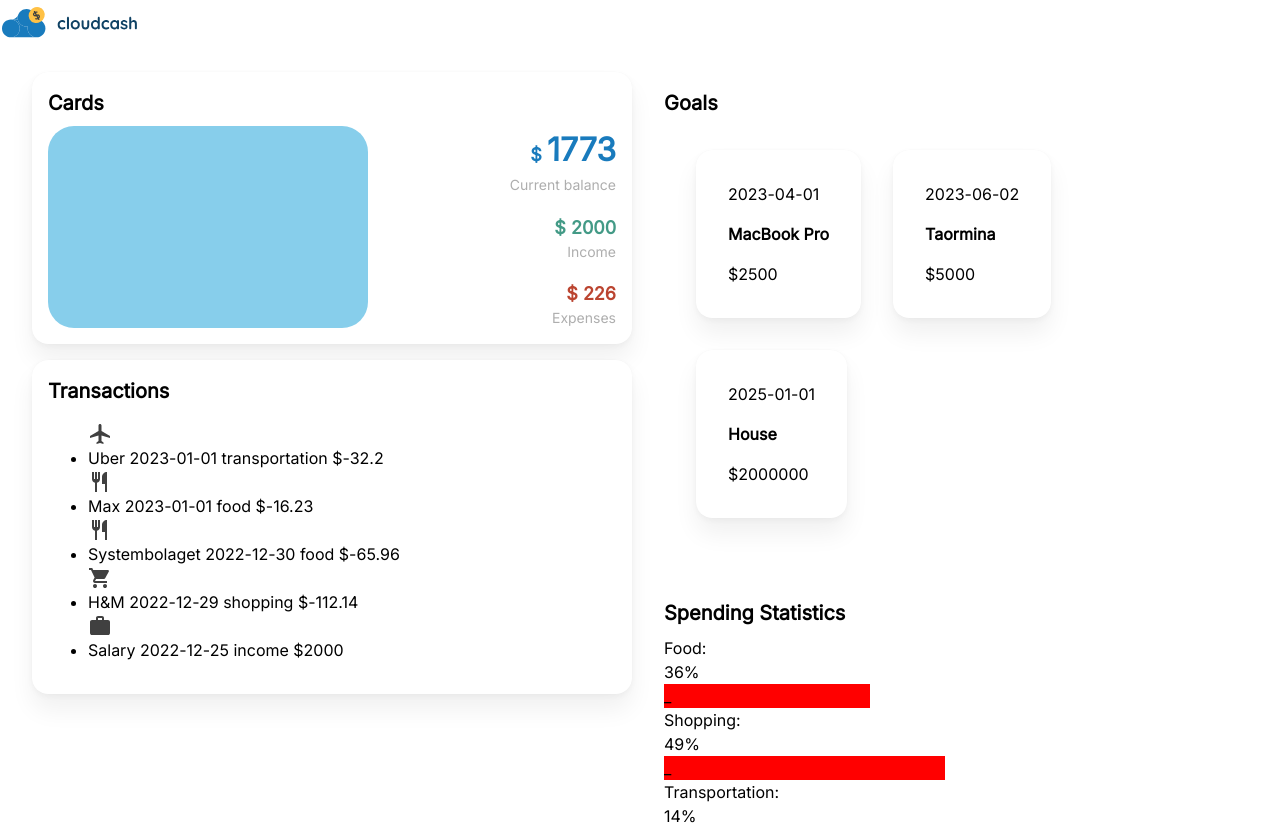
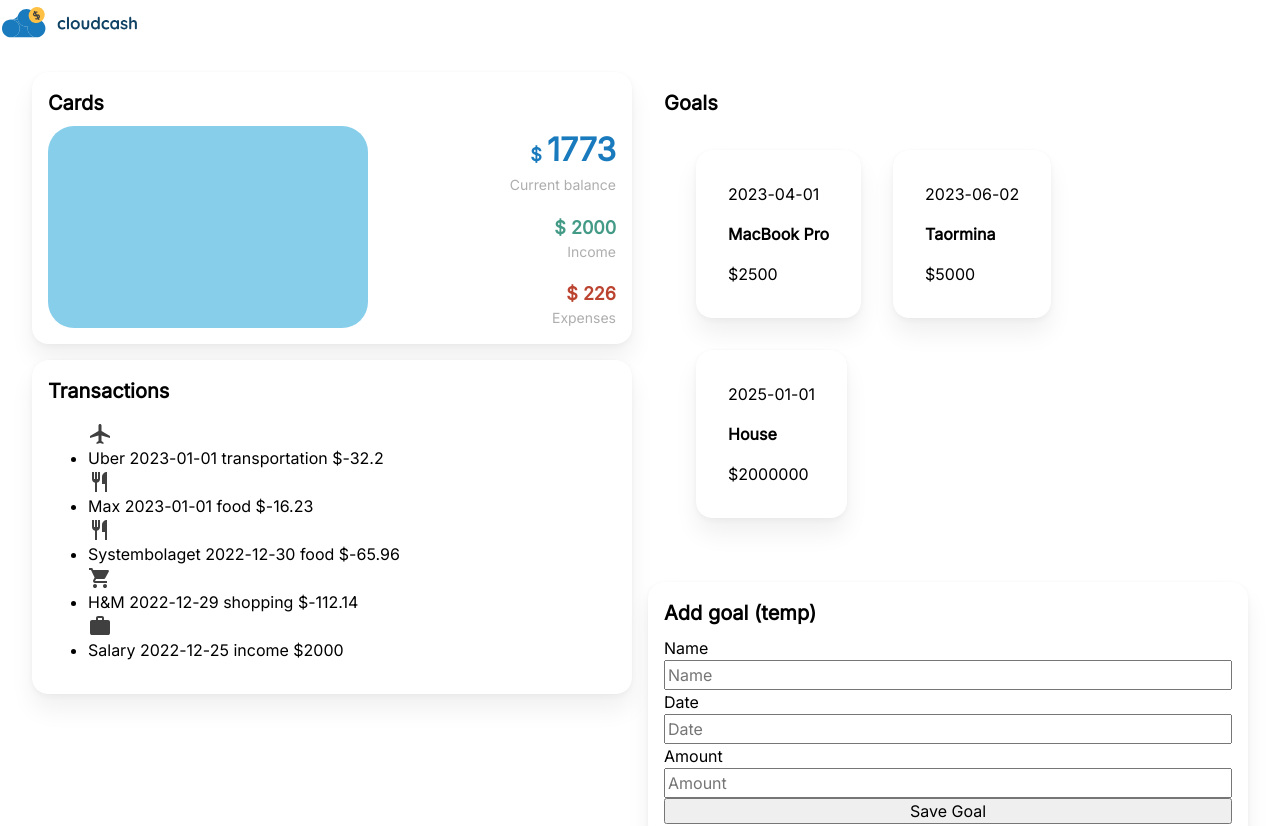
Before and after one commit to annabohlin1997/financial-dashboard, a React (Create React App) app: page / in a window 1280 px wide. Shown: the top 826 px of the page. Built offline with nearby package versions, Linux system fonts and the light colour scheme.

Commit message:
add goal: initial functionality

```diff
--- a/src/App.js
+++ b/src/App.js
@@ -1,5 +1,6 @@
 import { useState } from "react";
 import "./App.css";
+import AddGoal from "./components/AddGoal";
 import Cards from "./components/Cards";
 import GoalsWrapper from "./components/GoalsWrapper";
 import ModuleWrapper from "./components/ModuleWrapper";
@@ -72,6 +73,17 @@ function App() {
   //Should (maybe?!) live in the goals component
   const [goals, setGoals] = useState(dummyGoals);
 
+  const addGoal = ({ name, date, amount }) => {
+    setGoals([
+      ...goals,
+      {
+        name,
+        date,
+        amount,
+      },
+    ]);
+  };
+
   return (
     <div className="App">
       <img src="logo.svg" alt="Cloudcash cloud logo"></img>
@@ -87,6 +99,9 @@ function App() {
         <div>
           <ModuleWrapper title="Goals" showBackground={false}>
             <GoalsWrapper goals={goals} />
+          </ModuleWrapper>
+          <ModuleWrapper title="Add goal (temp)">
+            <AddGoal addGoalCb={addGoal} />
           </ModuleWrapper>
           <ModuleWrapper title="Spending Statistics" showBackground={false}>
             <SpendingStatistics transactions={transactions} />
--- /dev/null
+++ b/src/components/AddGoal.js
@@ -0,0 +1,52 @@
+import { useState } from "react";
+import "../styles/AddGoal.css";
+
+const AddGoal = ({ addGoalCb }) => {
+  const [name, setName] = useState("");
+  const [date, setDate] = useState("");
+  const [amount, setAmount] = useState("");
+
+  const onSubmit = (e) => {
+    e.preventDefault();
+
+    addGoalCb({ name, date, amount });
+
+    setName("");
+    setDate("");
+    setAmount("");
+  };
+
+  return (
+    <div className="add-goal">
+      <form className="add-goal-form" onSubmit={onSubmit}>
+        <label htmlFor="name">Name</label>
+        <input
+          id="name"
+          type="text"
+          placeholder="Name"
+          value={name}
+          onChange={(e) => setName(e.target.value)}
+        />
+        <label htmlFor="date">Date</label>
+        <input
+          id="date"
+          type="text"
+          placeholder="Date"
+          value={date}
+          onChange={(e) => setDate(e.target.value)}
+        />
+        <label htmlFor="amount">Amount</label>
+        <input
+          id="amount"
+          type="text"
+          placeholder="Amount"
+          value={amount}
+          onChange={(e) => setAmount(e.target.value)}
+        />
+        <input type="submit" value="Save Goal" />
+      </form>
+    </div>
+  );
+};
+
+export default AddGoal;
--- /dev/null
+++ b/src/styles/AddGoal.css
@@ -0,0 +1,7 @@
+.add-goal {
+}
+
+.add-goal-form {
+  display: flex;
+  flex-direction: column;
+}
```
